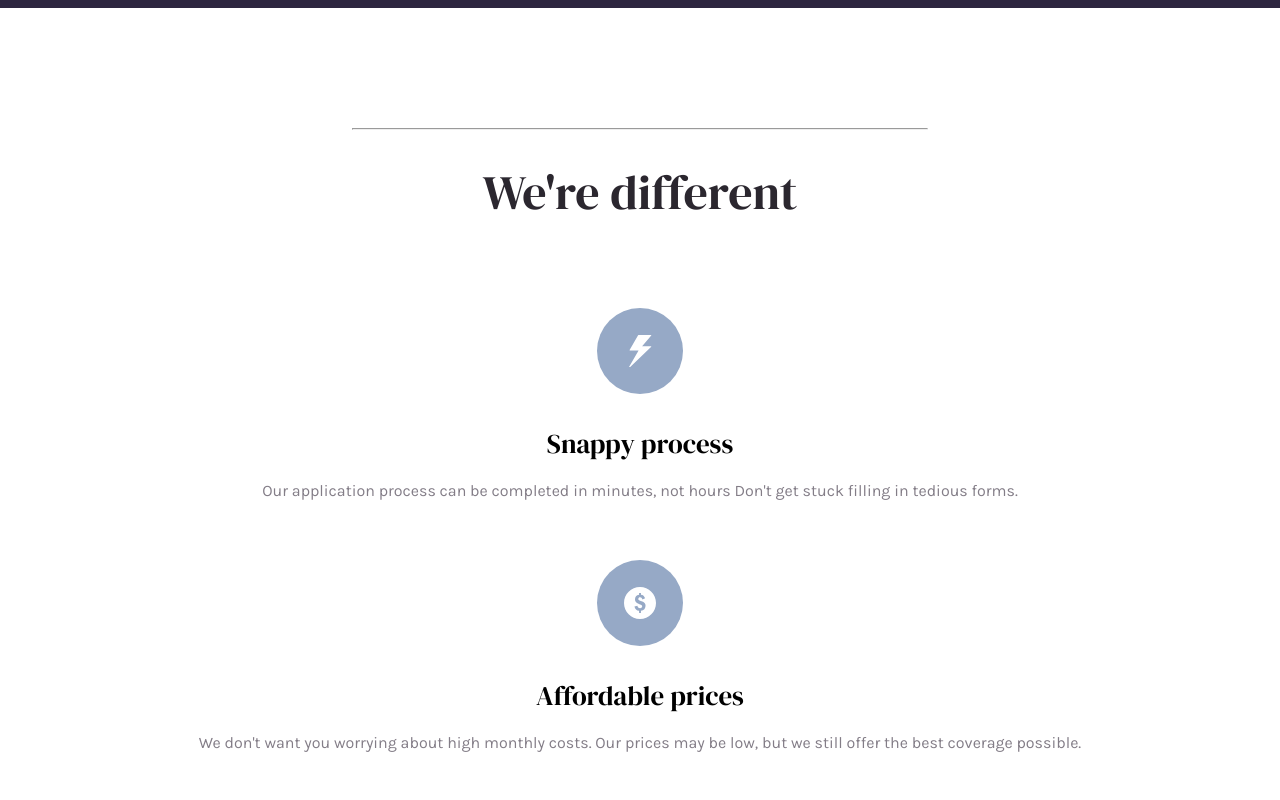
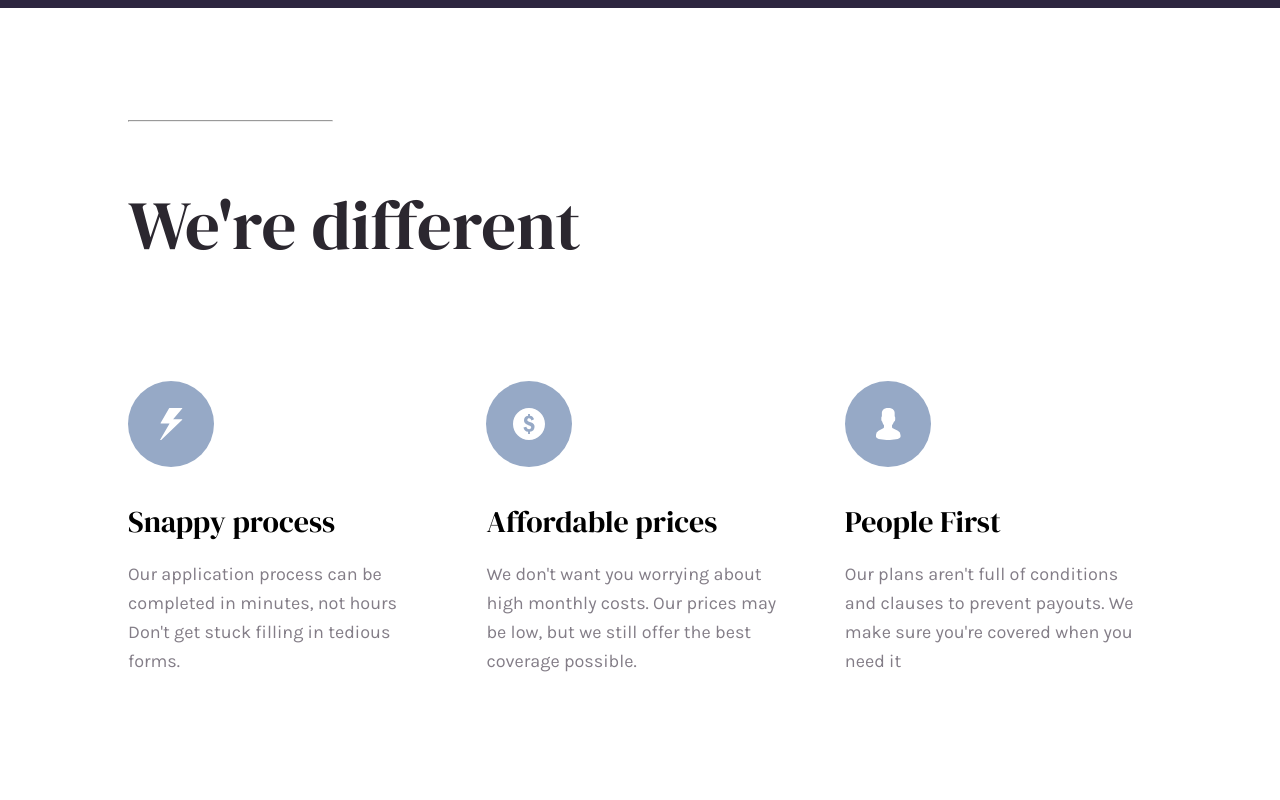
Before and after one commit to mahin-abdullah/Insure, a plain HTML site: page index.html in a window 1280 px wide. Shown: the part 740-1540 px from the top of the page. Drawn offline with Linux system fonts and the light colour scheme.

Commit message:
Added the main section for larger screens.

```diff
--- a/index.html
+++ b/index.html
@@ -72,11 +72,14 @@
     <!-- Main Section -->
     <main>
       <div class="container">
-        <hr class="hr__main">
+        <div class="wrapper__main--top">
+        </div>
+          <hr class="hr__main">
         <div class="main__title">
          <h1>We're different</h1>
         </div>
 
+      <div class="container__main row">
         <div class="section__main">
           <img src="dist/images/icon-snappy-process.svg" alt="img">
           <h6>Snappy process</h6>
@@ -94,6 +97,7 @@
           <h6>People First</h6>
           <p>Our plans aren't full of conditions and clauses to prevent payouts. We make sure you're covered when you need it</p>
         </div>
+      </div>
       </div>
     </main>
 
--- a/scss/_header.scss
+++ b/scss/_header.scss
@@ -148,7 +148,7 @@ header {
     transform: none;
     margin: 0;
     padding: 0;
-    width: 70%;
+    width: 80%;
     justify-content: flex-end;
     transition: unset;
   }
--- a/scss/_main-section.scss
+++ b/scss/_main-section.scss
@@ -31,3 +31,36 @@ main {
     line-height: 1.6;
   }
 }
+
+@media (min-width: 968px) {
+  main {
+    .hr__main {
+      width: 20%;
+      text-align: start;
+      margin: 0;
+    }
+
+    .main__title h1 {
+      font-size: 69px;
+      margin: 0;
+      padding: 0.5em 0;
+      text-align: start;
+    }
+
+    .section__main {
+      text-align: start;
+      margin: 0;
+      width: 30%;
+      margin: 3em 0 2em 0;
+    }
+
+    .section__main h6 {
+      font-size: 30px;
+      padding: 1em 0 0 0;
+    }
+
+    .section__main p {
+      font-size: 18px;
+    }
+  }
+}
--- a/scss/_presets.scss
+++ b/scss/_presets.scss
@@ -72,6 +72,23 @@ h6 {
 }
 
 @media (min-width: 968px) {
+  .container,
+  .container__hero {
+    width: 80%;
+    margin: 0 auto;
+
+    /* added for nav-toggle positioning */
+    position: relative;
+  }
+
+  .container__main {
+    width: 100%;
+    margin: 0 auto;
+
+    /* added for nav-toggle positioning */
+    position: relative;
+  }
+
   .row {
     display: flex;
     justify-content: space-between;
```
Also changed, not shown: dist/css/main.min.css, 1 other file.
